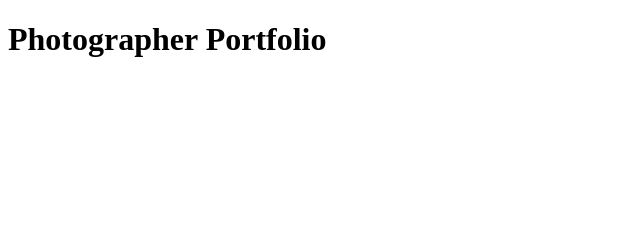
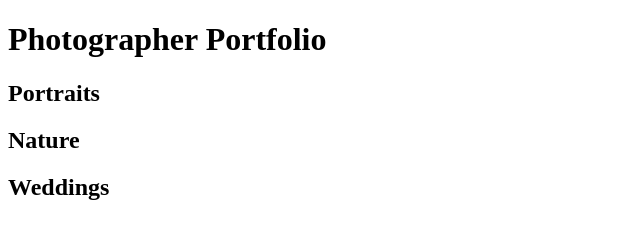
Before and after one commit to Kips-alih/Photographer_portfolio, a plain HTML site: page index.html in a window 1280 px wide. Shown: the whole page, without its empty margins (0-640 px from the left). Drawn offline with Linux system fonts and the light colour scheme.

Commit message:
Add divs with class names column

```diff
--- a/index.html
+++ b/index.html
@@ -8,5 +8,14 @@
 </head>
 <body>
   <h1>Photographer Portfolio</h1>
+  <div class="column">
+    <h2>Portraits</h2>
+  </div>
+  <div class="column">
+    <h2>Nature</h2>
+  </div>
+  <div class="column">
+    <h2>Weddings</h2>
+  </div>
 </body>
 </html>
```
